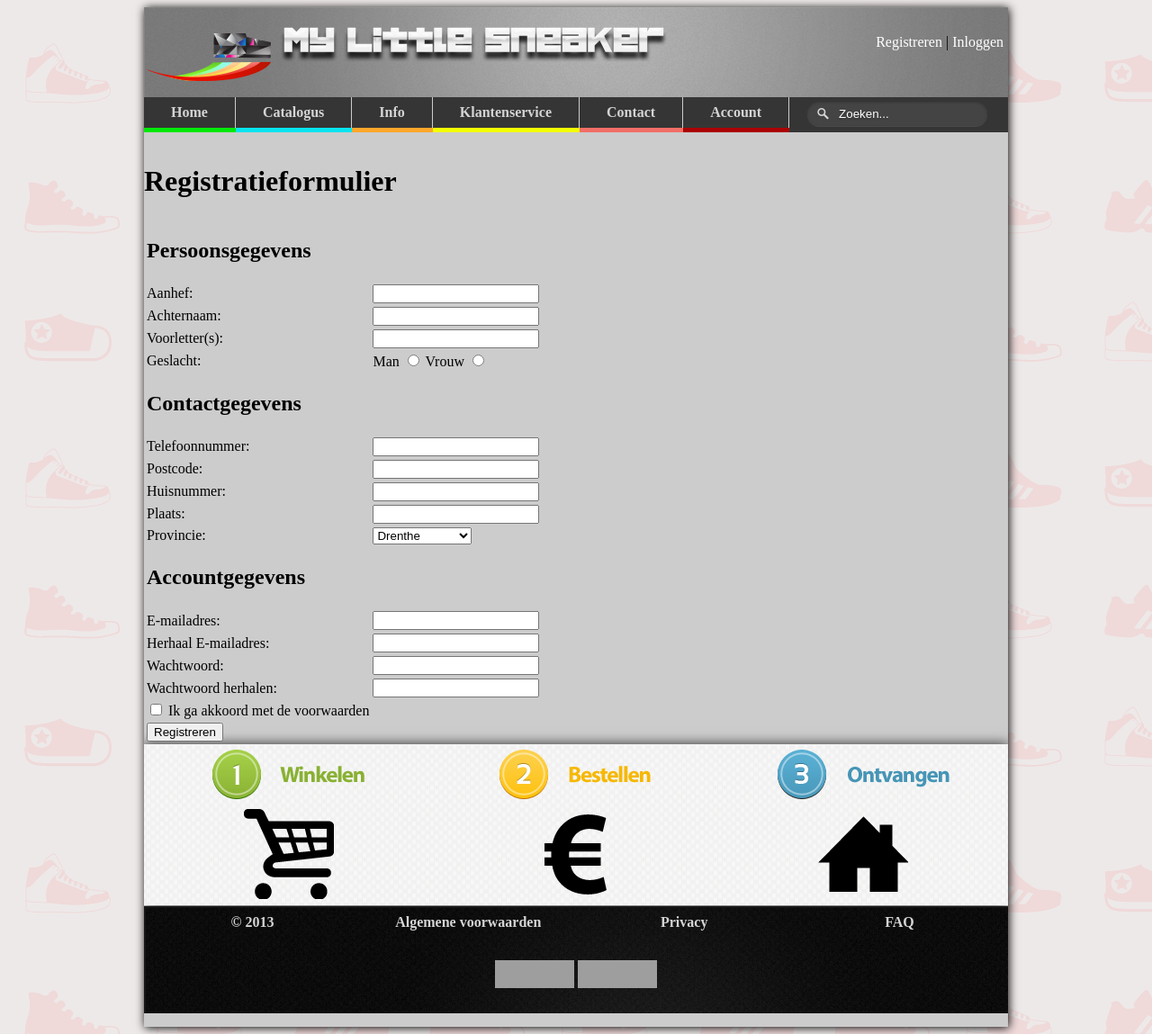
After one commit to pschrijver/project_ik, a PHP site: page /registratie in a window 1280 px wide. The commit adds this page. Shown: the whole page at 90% size. Run offline with PHP 8.4, Linux system fonts and the light colour scheme; grey boxes are pictures that could not be loaded.

Commit message:
conversie naar php

```diff
--- /dev/null
+++ b/registratie.php
@@ -0,0 +1,86 @@
+<?php include 'templates/header.php'; ?>
+<?php include 'templates/nav.php'; ?>
+
+	<div id="content">
+			<div id="formulier">
+			<h1>Registratieformulier</h1>
+            <table title="Formulier">
+               <tr>
+                   <td colspan="2"><h2>Persoonsgegevens</h2></td>
+               </tr>
+               <tr>
+               <td>Aanhef:</td><td><input type="text" name="aanhef" /></td>
+               </tr>
+               <tr>
+               <td>Achternaam:</td><td><input type="text" name="achternaam" /></td>
+               </tr>
+               <tr>
+               <td>Voorletter(s):</td><td><input type="text" name="voorletters" /></td>
+               </tr>
+               <tr>
+               <td>Geslacht:</td><td>
+                   <label for="man">Man</label>
+                   <input type="radio" name="geslacht" id="man" value="man" />
+                   <label for="vrouw">Vrouw</label>
+                   <input type="radio" name="geslacht" id="vrouw" value="vrouw" /></td>
+               </tr>
+               <tr>
+                   <td colspan="2"><h2>Contactgegevens</h2></td>
+               </tr>
+               <tr>
+               <td>Telefoonnummer:</td><td><input type="text" name="telefoonnummer" /></td>
+               </tr>
+               <tr>
+               <td>Postcode:</td><td><input type="text" name="postcode" /></td>
+               </tr>
+               <tr>
+               <td>Huisnummer:</td><td><input type="text" name="huisnummer" /></td>
+               </tr>
+               <tr>
+               <td>Plaats:</td><td><input type="text" name="plaats" /></td>
+               </tr>
+               <tr>
+               <td>Provincie:</td>
+               <td>
+                   <select name="Provincies">
+                   <option value="drenthe">Drenthe</option>
+                   <option value="flevoland">Flevoland</option>
+                   <option value="friesland">Friesland</option>
+                   <option value="gelderland">Gelderland</option>
+                   <option value="groningen">Groningen</option>
+                   <option value="limburg">Limburg</option>
+                   <option value="noordbrabant">Noord-Brabant</option>
+                   <option value="noordholland">Noord-Holland</option>
+                   <option value="overijssel">Overijssel</option>
+                   <option value="utrecht">Utrecht</option>
+                   <option value="zeeland">Zeeland</option>
+                   <option value="zuidholland">Zuid-Holland</option>
+                   </select>
+               </td>
+               </tr>
+               <tr>
+                   <td colspan="2"><h2>Accountgegevens</h2></td>
+               </tr>
+               <tr>
+               <td>E-mailadres:</td><td><input type="text" name="email" /></td>
+               </tr>
+               <tr><td>Herhaal E-mailadres:</td><td><input type="text" name="email" />
+               </td></tr>
+               <tr><td>Wachtwoord:</td><td><input type="password" name="wachtwoord" /></td>
+               </tr>
+               <tr>
+               <td>Wachtwoord herhalen:</td><td><input type="password" name="wachtwoord" /></td>
+               </tr>
+               <tr>
+               <td><input type="checkbox" name="voorwaarden" value="akkoord" /> Ik ga akkoord met de voorwaarden</td>
+               </tr>
+
+
+
+               <tr><td><input type="button" value="Registreren" /></td>
+               </tr>
+           </table>
+       </div>
+	<div>
+
+<?php include 'templates/footer.php'; ?>
--- a/style.css
+++ b/style.css
@@ -4,7 +4,7 @@ body {
 
 #container {
 	width: 960px;
-	height: auto;
+	overflow: hidden;
 	margin-left: auto;
 	margin-right: auto;
 	background-color: #ccc;
@@ -19,7 +19,6 @@ body {
 	width: 960px;
 	height: 100px;
 	text-align: center;
-	float: left;
 }
 
 #header a{
@@ -147,22 +146,24 @@ body {
 	margin: 0;
 }
 
+#content {
+	padding-top: 15px;
+	float: left;
+	background-color: #ccc;
+	width: 960px;
+	padding-bottom: 15px;
+}
+
 #sliderFrame {
-	padding-top: 175px;
+	padding-top: 10px;
 	padding-bottom: 50px;
 }
-
-#content {
-	float: left;
-	margin-top: 15px;
-	background-color: #ccc;
-	width: 960px;
-	}
 
 #stappenplan
 {
 	background-image:url('images/background.jpg');
 	background-repeat:repeat-y;
+	float: left;
     -webkit-box-shadow: 0px 0px 13px rgba(0,0,0,.8);
 	-moz-box-shadow: 0px 0px 13px rgba(0,0,0,.8);
      box-shadow: 0px 0px 13px rgba(0,0,0,.8);
@@ -184,6 +185,7 @@ body {
 	text-align: center;
 	margin-left: auto;
 	margin-right: auto;
+	float: left;
 }
 
 #footer table {
--- /dev/null
+++ b/templates/footer.php
@@ -0,0 +1,40 @@
+	<div id="stappenplan">
+			<table>
+				<tr>
+					<td><img src="images/winkelen.png" alt="Winkelen" /></td>
+					<td><img src="images/bestellen.png" alt="Bestellen" /></td>
+					<td><img src="images/ontvangen.png" alt="Ontvangen" /></td>
+				</tr>
+
+				<tr>
+					<td><img src="images/winkelwagen.png" alt="Winkelwagen" /></td>
+					<td><img src="images/euro.png" alt="Euro" /></td>
+					<td><img src="images/huis.png" alt="Huis" /></td>
+				</tr>
+			</table>
+		</div>
+
+		<div id="footer">
+
+		<table>
+				<tr>
+					<td><a href="#" title="2013">&copy; 2013</a></td>
+					<td><a href="#" title="Algemene voorwaarden">Algemene voorwaarden</a></td>
+					<td><a href="#" title="Privacy">Privacy</a></td>
+					<td><a href="#" title="FAQ">FAQ</a></td>
+				</tr>
+		</table>
+
+		<div class="validator">
+			<a href="http://validator.w3.org/check?uri=referer"> <img src="http://www.w3.org/Icons/valid-xhtml10" alt="Valid XHTML 1.0 Strict" /></a>
+			<a href="http://jigsaw.w3.org/css-validator/check/referer"><img src="http://jigsaw.w3.org/css-validator/images/vcss" alt="Valid CSS!" /></a>
+		</div>
+
+	</div>
+
+
+
+</div>
+
+</body>
+</html>
--- /dev/null
+++ b/templates/header.php
@@ -0,0 +1,26 @@
+<?xml version="1.0"?>
+<!DOCTYPE html PUBLIC "-//W3C//DTD XHTML 1.0 Strict//EN"
+"http://www.w3.org/TR/xhtml1/DTD/xhtml1-strict.dtd">
+
+
+
+<html xmlns="http://www.w3.org/1999/xhtml">
+
+<head>
+	<title>My Little Sneaker.nl </title>
+	<link rel="shortcut icon" type="image/x-icon" href="images/favicon.ico" />
+	<meta http-equiv="Content-Type" content="text/html; charset=utf-8" />
+	<link rel="stylesheet" type="text/css" href="style.css" />
+	<link rel="stylesheet" type="text/css" href="image_slider/js-image-slider.css" />
+	<script src="image_slider/js-image-slider.js" type="text/javascript"></script>
+</head>
+
+<body>
+
+<div id="container">
+
+	<div id="header">
+		<div class="logo"><a href="index"><img src="images/logo.png" alt="Klik hier om naar home te gaan." /></a></div>
+		<div class="bedrijfsnaam"><a href="index"><img src="images/mls.png" alt="Klik hier om naar home te gaan." /></a></div>
+		<div class="reginlog"><a href="registratie">Registreren</a> | <a href="inlogpagina">Inloggen</a></div>
+	</div>
--- /dev/null
+++ b/templates/nav.php
@@ -0,0 +1,18 @@
+	<div id="nav">
+		<ul>
+			<li><div class="button1"><a href="index" title="Home">Home</a></div></li>
+			<li><div class="button2"><a href="#" title="Catalogus">Catalogus</a></div></li>
+			<li><div class="button3"><a href="#" title="Info">Info</a></div></li>
+			<li><div class="button4"><a href="klantenservice" title="Klantenservice">Klantenservice</a></div></li>
+			<li><div class="button5"><a href="contact" title="Contact">Contact</a></div></li>
+			<li><div class="button6"><a href="#" title="Account">Account</a></div></li>
+		</ul>
+
+		<div id="zoekbalk">
+				<form method="get" action="/search" id="search">
+					<fieldset>
+						<input name="q" type="text" size="20" onfocus="if(this.value == 'Zoeken...') { this.value = ''; }" value="Zoeken..." />
+					</fieldset>
+				</form>
+		</div>
+	</div>
```
Also changed, not shown: contact.php (added, +77 -0 lines), index.php (added, +16 -0 lines), inlogpagina.php (added, +28 -0 lines), klantenservice.php (added, +9 -0 lines).
